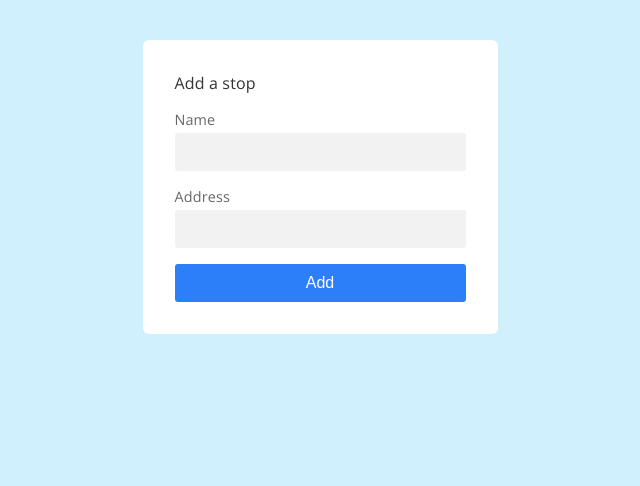
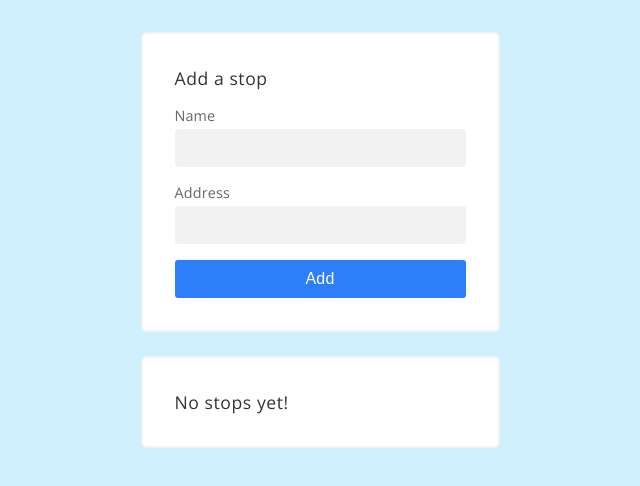
Before and after one commit to zroyer/ship-please, a React app: page / in a window 1280 px wide. Shown: the top 486 px of the page, without its empty margins (320-960 px from the left). Built offline with nearby package versions, Linux system fonts and the light colour scheme.

Commit message:
more styling

```diff
--- a/src/components/Stop.js
+++ b/src/components/Stop.js
@@ -9,19 +9,32 @@ const Stop = ({
   name,
   address,
 }) => (
-  <>
-    <div>
-      {numStop}) {name}
+  <div className='StopRow'>
+    <div className='StopRowLabel'>
+      Stop {numStop}:
     </div>
     <div>
-      {address}
+      <input
+        className='StopInput'
+        value={name}
+      />
+    </div>
+    <div>
+      <input
+        className='StopInput'
+        value={address}
+      />
     </div>
     <button onClick={onDeleteStop}>Delete</button>
-    <input type='checkbox' onClick={onToggleComplete}/>
+    <input
+      type='checkbox'
+      className='checkbox'
+      onClick={onToggleComplete}
+    />
     {completed && (
       <span>Completed!</span>
     )}
-  </>
+  </div>
 )
 
 Stop.propTypes = {
--- a/src/components/StopList.js
+++ b/src/components/StopList.js
@@ -3,7 +3,13 @@ import PropTypes from 'prop-types'
 import Stop from './Stop'
 
 const StopList = ({ stops, toggleStop, deleteStop }) => (
-  <div>
+  <div className='StopList'>
+    <div className={`StopListTitle ${stops.length > 0 ? 'hasStops' : ''}`}>
+      {stops.length > 0
+        ? 'Itinerary'
+        : 'No stops yet!'
+      }
+    </div>
     {stops.map((stop, index) =>
       <Stop
         numStop={index + 1}
--- a/src/styles.less
+++ b/src/styles.less
@@ -1,14 +1,17 @@
-@background-color: rgb(208,240,253);
+@background-color: rgb(208, 240, 253);
+@border-color: rgba(0, 0, 0, 0.05);
+@transparent: rgba(0, 0, 0, 0);
+@white: rgb(255, 255, 255);
 @text-color: rgb(51, 51, 51);
 @input-bg: rgba(0, 0, 0, 0.05);
 @input-color: rgb(68, 68, 68);
 @blue: rgb(45, 127, 249);
 @red-error: rgb(248, 43, 96);
-@transparent: rgba(0, 0, 0, 0);
 
 body {
   background-color: @background-color;
   font-family: 'Open Sans', sans-serif;
+  font-size: .8rem;
 }
 .App {
   display: flex;
@@ -19,14 +22,15 @@ body {
   width: 291px;
   padding: 2rem;
   border-radius: 6px;
-  margin: 2rem 0 0 0;
-  background-color: #FFFFFF;
+  margin: 1.5rem 0 0 0;
+  background-color: @white;
+  border: 2px solid @border-color;
   .addStopTitle {
     color: @text-color;
-    font-size: 1rem;
-    font-weight: 400;
-    letter-spacing: .01em;
+    font-size: 1.1rem;
+    font-weight: 500;
     margin: 0 0 1rem 0;
+    letter-spacing: 0.56px;
   }
   .addStopInputGroup {
     margin: 0 0 1rem 0;
@@ -44,8 +48,8 @@ body {
       color: @input-color;
       border-radius: 3px;
       font-size: 1rem;
-      padding: .5rem;
-      font-weight: 400;
+      padding: 0.5rem;
+      font-weight: 500;
       border-color: @transparent;
       outline: none;
     }
@@ -68,10 +72,12 @@ body {
     width: 100%;
     border-radius: 3px;
     padding: 0.5rem 1rem;
-    color: #FFFFFF;
+    color: @white;
     background-color: @blue;
     font-size: 1rem;
-    border-color: @transparent;
+    font-weight: 500;
+    letter-spacing: 0.128px;
+    border: 2px solid @transparent;
   }
   .addStopSubmitBtn:hover {
     opacity: 0.85;
@@ -80,6 +86,37 @@ body {
   .addStopSubmitBtn:active {
     opacity: 0.85;
     outline: 0;
-    box-shadow: inset 0 0 0 2px rgba(0,0,0,0.1);
+    box-shadow: inset 0 0 0 2px rgba(0, 0, 0, 0.1);
   }
 }
+.StopList {
+  width: 291px;
+  padding: 2rem;
+  border-radius: 6px;
+  margin: 1.5rem 0 0 0;
+  background-color: @white;
+  border: 2px solid @border-color;
+  .StopListTitle {
+    color: @text-color;
+    font-size: 1.1rem;
+    font-weight: 500;
+    letter-spacing: 0.56px;
+    &.hasStops {
+      margin: 0 0 1rem 0;
+    }
+  }
+  .StopRow {
+    padding: 1rem 0;
+    border-top: 2px solid @border-color;
+  }
+  .StopRow:last-of-type {
+    border-bottom: 2px solid @border-color;
+  }
+  .StopRowLabel {
+    color: @text-color;
+    opacity: 0.75;
+    letter-spacing: .01em;
+    font-size: 0.9rem;
+    padding: 0 0 0.25rem 0;
+  }
+}
```
